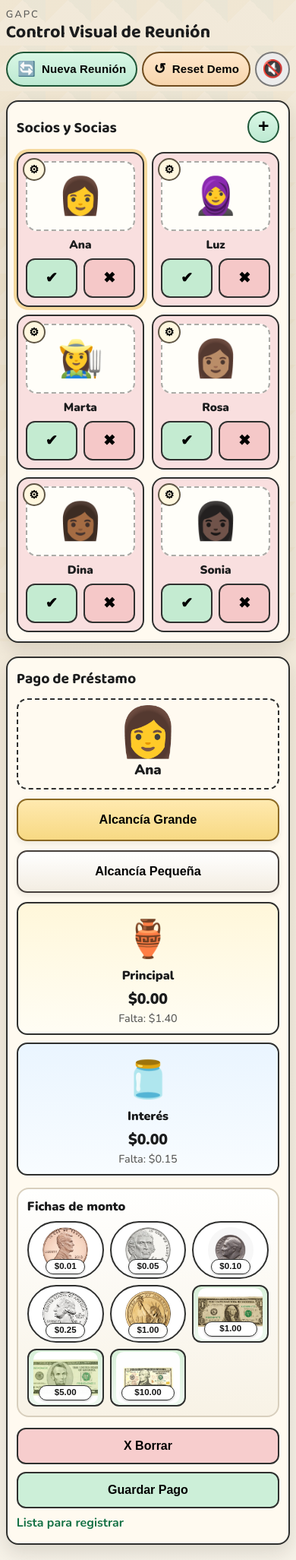
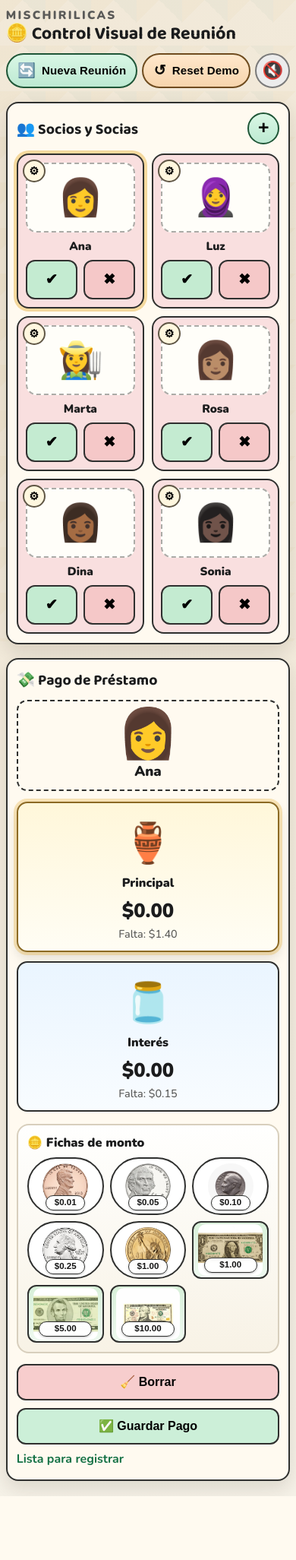
Before and after one commit to fcanas574/GAPC_AppKeyWeek2, a Flask app: page / in a window 390 px wide. Shown: the whole page at 76% size. After the commit the page ends 1969 px from the top, so only its background shows below. Run offline with Flask 3, Linux system fonts and the light colour scheme; data comes from the database, SQL or seed files in the repository; both versions use the stored data as it was after the commit; data that the repository does not hold is empty.

Commit message:
feat: update application title and enhance UI with emoji icons for better user experience

```diff
--- a/app.py
+++ b/app.py
@@ -738,7 +738,7 @@ app = create_app()
 
 
 if __name__ == "__main__":
-	parser = argparse.ArgumentParser(description="GAPC Demo")
+	parser = argparse.ArgumentParser(description="MisChirilicas")
 	parser.add_argument(
 		"--reset-db",
 		action="store_true",
--- a/static/app.js
+++ b/static/app.js
@@ -67,8 +67,6 @@ const memberSaveBtn = document.querySelector('#memberForm .member-save-btn');
 const wizardStepRows = Array.from(document.querySelectorAll('.member-wizard-step'));
 const resetDraftBtn = document.getElementById('resetDraftBtn');
 const savePaymentBtn = document.getElementById('savePaymentBtn');
-const jarPrincipalBtn = document.getElementById('jarPrincipalBtn');
-const jarInterestBtn = document.getElementById('jarInterestBtn');
 const jars = document.querySelectorAll('.jar');
 
 let selectedMemberId = null;
@@ -1636,8 +1634,9 @@ function renderAdminLoanTokens() {
 }
 
 function renderJarSelection() {
-  jarPrincipalBtn.classList.toggle('active', activeJar === 'principal');
-  jarInterestBtn.classList.toggle('active', activeJar === 'interest');
+  jars.forEach((jar) => {
+    jar.classList.toggle('active', jar.dataset.target === activeJar);
+  });
 }
 
 function renderAll() {
@@ -2253,18 +2252,6 @@ jars.forEach((jar) => {
   });
 });
 
-jarPrincipalBtn.addEventListener('click', () => {
-  activeJar = 'principal';
-  renderJarSelection();
-  speakRemainingForTarget(activeJar);
-});
-
-jarInterestBtn.addEventListener('click', () => {
-  activeJar = 'interest';
-  renderJarSelection();
-  speakRemainingForTarget(activeJar);
-});
-
 resetDraftBtn.addEventListener('click', () => {
   draft = { principal: 0, interest: 0 };
   clearDraftForMember(selectedMemberId);
--- a/static/styles.css
+++ b/static/styles.css
@@ -50,10 +50,11 @@ body {
 
 .kicker {
   margin: 0;
-  font-size: 0.82rem;
+  font-size: 0.95rem;
   letter-spacing: 0.15em;
   text-transform: uppercase;
   color: var(--muted);
+  font-weight: 900;
 }
 
 h1 {
@@ -738,43 +755,31 @@ h2 {
   font-weight: 900;
 }
 
-.wallet-row {
-  margin-top: 12px;
+.jar-grid {
+  margin-top: 14px;
   display: grid;
   grid-template-columns: 1fr 1fr;
   gap: 12px;
 }
 
-.jar-toggle {
-  border: 2px solid #46403c;
-  border-radius: 14px;
-  min-height: 56px;
-  font-weight: 800;
-  font-size: 1.02rem;
-  background: linear-gradient(180deg, #ffffff, #f3ede2);
-  cursor: pointer;
-  box-shadow: 0 3px 8px rgba(0, 0, 0, 0.08);
-}
-
-.jar-toggle.active {
-  border-color: #8c6a24;
-  background: linear-gradient(180deg, #ffe9af, #f7d983);
-}
-
-.jar-grid {
-  margin-top: 12px;
-  display: grid;
-  grid-template-columns: 1fr 1fr;
-  gap: 10px;
-}
-
 .jar {
   border: 2px solid var(--stroke);
   border-radius: 14px;
-  padding: 10px;
+  padding: 12px;
   text-align: center;
-  min-height: 180px;
+  min-height: 220px;
   background: #fff;
+  cursor: pointer;
+  transition: transform 0.14s ease, box-shadow 0.14s ease, border-color 0.14s ease;
+}
+
+.jar:hover {
+  transform: translateY(-1px);
+}
+
+.jar.active {
+  border-color: #8c6a24;
+  box-shadow: 0 0 0 4px rgba(229, 168, 35, 0.28), 0 8px 16px rgba(0, 0, 0, 0.12);
 }
 
 .jar.drag-over {
@@ -790,8 +795,8 @@ h2 {
 }
 
 .jar-icon {
-  margin: 4px 0;
-  font-size: 4rem;
+  margin: 6px 0;
+  font-size: 4.4rem;
 }
 
 .jar-name {
@@ -800,8 +805,8 @@ h2 {
 }
 
 .jar-amount {
-  margin: 6px 0 2px;
-  font-size: 1.4rem;
+  margin: 8px 0 3px;
+  font-size: 2rem;
   font-weight: 900;
 }
 
@@ -1147,7 +1158,6 @@ h2 {
     height: 88px;
   }
 
-  .wallet-row,
   .jar-grid,
   .action-row,
   .member-settings-actions {
@@ -1155,15 +1165,15 @@ h2 {
   }
 
   .jar {
-    min-height: 148px;
+    min-height: 178px;
   }
 
   .jar-icon {
-    font-size: 3rem;
+    font-size: 3.2rem;
   }
 
   .jar-amount {
-    font-size: 1.22rem;
+    font-size: 1.6rem;
   }
 
   .token-rack {
--- a/templates/index.html
+++ b/templates/index.html
@@ -3,7 +3,7 @@
   <head>
     <meta charset="UTF-8" />
     <meta name="viewport" content="width=device-width, initial-scale=1.0" />
-    <title>GAPC - Demo US9 y US10</title>
+    <title>MisChirilicas</title>
     <link rel="preconnect" href="https://fonts.googleapis.com" />
     <link rel="preconnect" href="https://fonts.gstatic.com" crossorigin />
     <link
@@ -18,8 +18,8 @@
     <main class="app-shell">
       <header class="top-bar">
         <div class="brand-block">
-          <p class="kicker">GAPC</p>
-          <h1>Control Visual de Reunión</h1>
+          <p class="kicker">MisChirilicas</p>
+          <h1>🪙 Control Visual de Reunión</h1>
         </div>
         <div class="meeting-block">
           <button id="newMeetingBtn" class="pill-btn action-new" type="button">
@@ -45,7 +45,7 @@
       <section class="layout-grid">
         <article class="members-panel card">
           <div class="section-title-row">
-            <h2>Socios y Socias</h2>
+            <h2>👥 Socios y Socias</h2>
             <button
               id="openMemberAdminBtn"
               class="open-member-admin-btn"
@@ -137,7 +137,7 @@
 
               <div class="member-form-row two-cols member-wizard-step" data-step="3">
                 <div>
-                  <label for="principalTotalInput">Préstamo</label>
+                  <label for="principalTotalInput">💰 Préstamo</label>
                   <input
                     id="principalTotalInput"
                     name="principal_total"
@@ -281,20 +281,11 @@
 
         <article class="payment-panel card">
           <div class="section-title-row">
-            <h2>Pago de Préstamo</h2>
+            <h2>💸 Pago de Préstamo</h2>
           </div>
 
           <div id="selectedMemberInfo" class="selected-member empty">
             Seleccione un socio o socia
-          </div>
-
-          <div class="wallet-row">
-            <button id="jarPrincipalBtn" class="jar-toggle active" data-target="principal">
-              Alcancía Grande
-            </button>
-            <button id="jarInterestBtn" class="jar-toggle" data-target="interest">
-              Alcancía Pequeña
-            </button>
           </div>
 
           <div class="jar-grid">
@@ -313,13 +304,13 @@
           </div>
 
           <div class="token-zone">
-            <p class="token-label">Fichas de monto</p>
+            <p class="token-label">🪙 Fichas de monto</p>
             <div id="tokenRack" class="token-rack"></div>
           </div>
 
           <div class="action-row">
-            <button id="resetDraftBtn" class="danger-btn">X Borrar</button>
-            <button id="savePaymentBtn" class="confirm-btn">Guardar Pago</button>
+            <button id="resetDraftBtn" class="danger-btn">🧹 Borrar</button>
+            <button id="savePaymentBtn" class="confirm-btn">✅ Guardar Pago</button>
           </div>
           <p id="statusMsg" class="status-msg" aria-live="polite"></p>
         </article>
```
Also changed, not shown: other parts of static/styles.css (+28 -1 lines), other parts of templates/index.html (+21 -21 lines), gapc.db.
